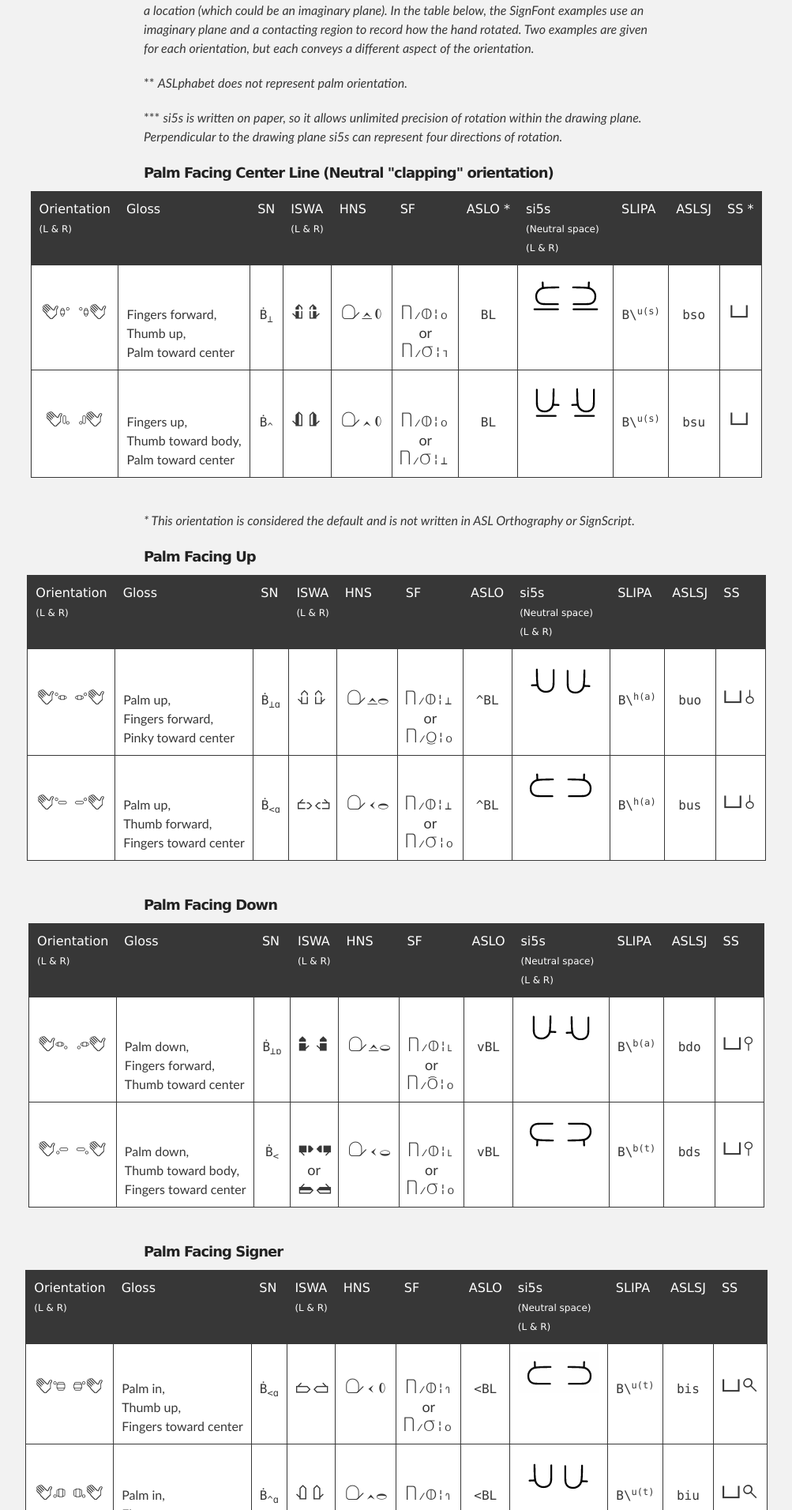
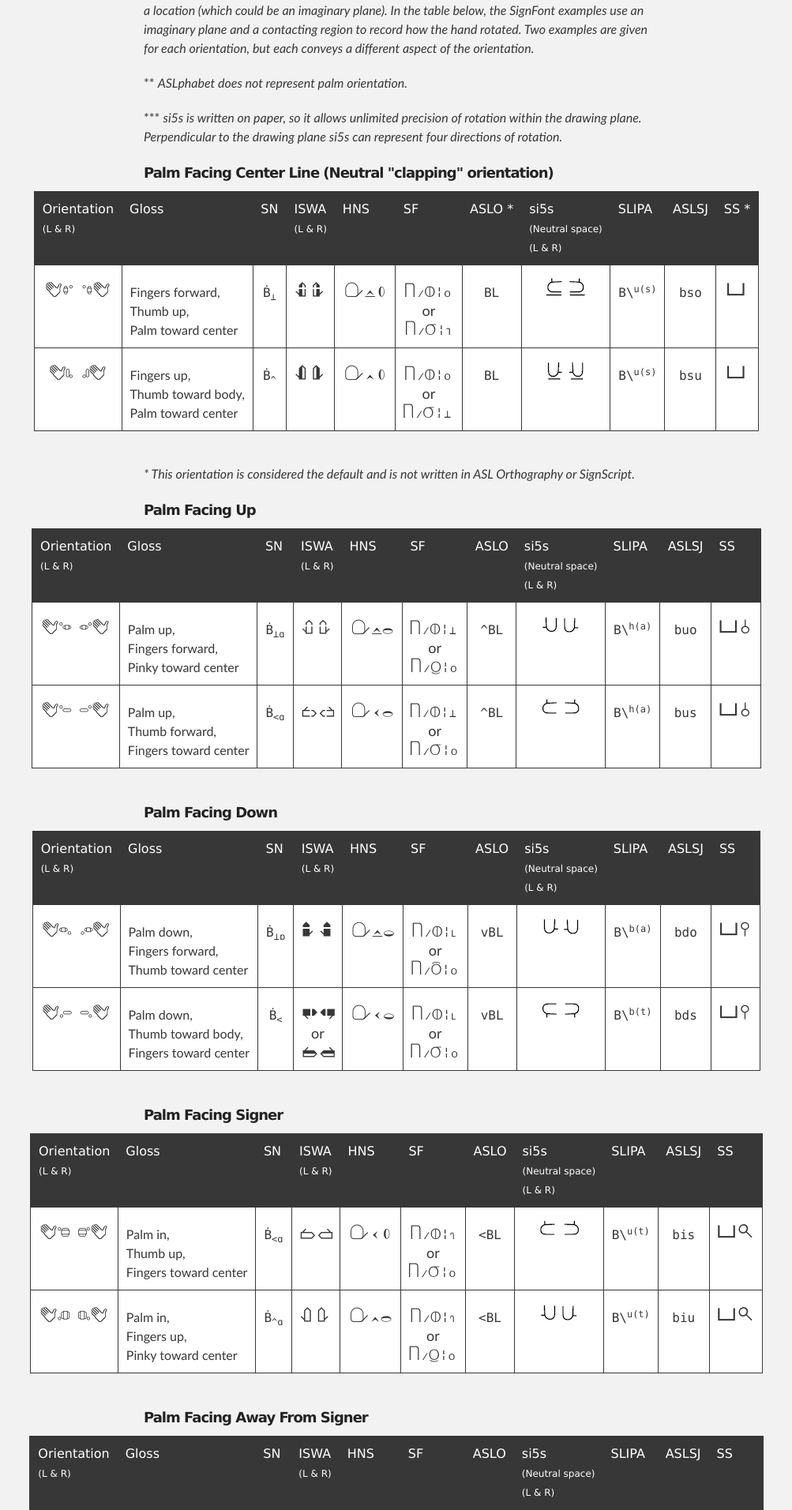
Before and after one commit to aslfont/aslfont.github.com, a Jekyll site: the page built from Symbol-Font-For-ASL/asl/palm-orientation.html, in a window 1280 px wide. Shown: the part 1902-3814 px from the top of the page at 79% size, without its empty margins (138-1141 px from the left). Built offline with Jekyll 4.4.1, drawn with Linux system fonts in a browser that asks for light colours; Markdown is read by kramdown in place of the engine named in the settings.

Commit message:
si5s orientation alignment

```diff
--- a/Symbol-Font-For-ASL/stylesheets/stylesheet.css
+++ b/Symbol-Font-For-ASL/stylesheets/stylesheet.css
@@ -843,6 +843,9 @@
   vertical-align:middle;
 }
 
+.orientation_tables .si5s img{
+  vertical-align:top;
+}
 .orientation_tables td {
   background-color:#fff;
 }
```
Also changed, not shown: Symbol-Font-For-ASL/images/si5s-orientation-is.png, Symbol-Font-For-ASL/images/si5s-orientation-iu.png, Symbol-Font-For-ASL/images/si5s-orientation-os.png, Symbol-Font-For-ASL/images/si5s-orientation-ou.png, Symbol-Font-For-ASL/images/si5s-orientation-so.png, Symbol-Font-For-ASL/images/si5s-orientation-su.png, Symbol-Font-For-ASL/images/si5s-orientation-us.png.
